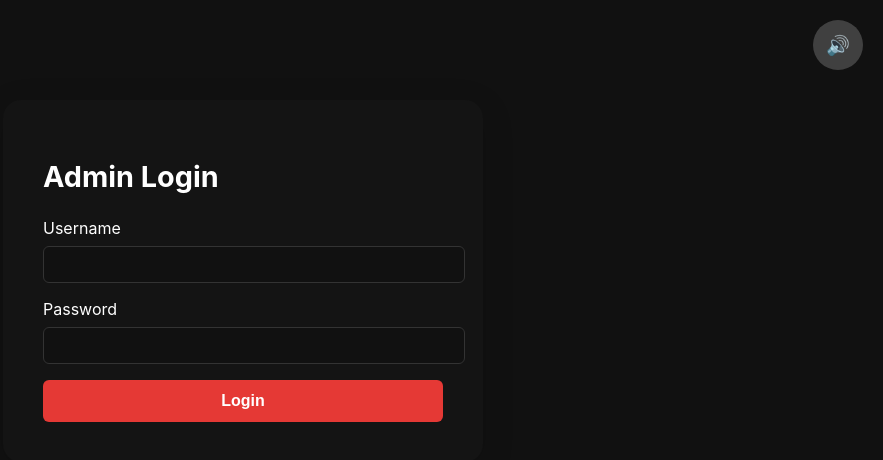
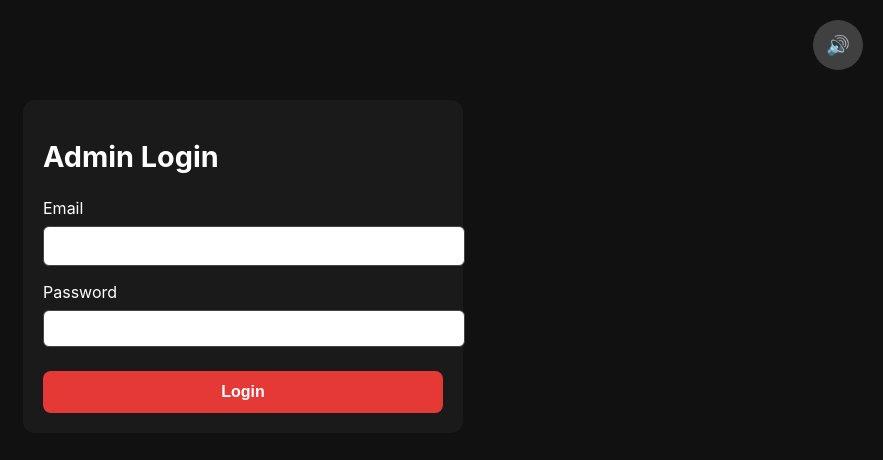
Before and after one commit to kushagrakartikeye/ndtv-website, a Next.js app: page /admin/login in a window 1280 px wide. Both pictures are taken after a click on the button "😊 Cheery". Shown: the top 460 px of the page, without its empty margins (397-1280 px from the left). Built offline with nearby package versions, Linux system fonts and the light colour scheme.

Commit message:
Fix TypeScript error in admin login

```diff
--- a/src/app/admin/login/page.tsx
+++ b/src/app/admin/login/page.tsx
@@ -3,91 +3,67 @@ import { useState } from 'react';
 import { useRouter } from 'next/navigation';
 
 export default function AdminLogin() {
-  const [username, setUsername] = useState('');
+  const [email, setEmail] = useState('');
   const [password, setPassword] = useState('');
   const [error, setError] = useState('');
   const router = useRouter();
 
-  const handleSubmit = async (e) => {
+  const handleSubmit = async (e: React.FormEvent<HTMLFormElement>) => {
     e.preventDefault();
-
     try {
       const res = await fetch('/api/admin/login', {
         method: 'POST',
         headers: { 'Content-Type': 'application/json' },
-        body: JSON.stringify({ username, password }),
+        body: JSON.stringify({ email, password }),
       });
-
-      const data = await res.json();
-
-      if (res.ok && data.token) {
-        // Set token in localStorage
-        localStorage.setItem('adminToken', data.token);
+      const json = await res.json();
+      if (res.ok) {
+        localStorage.setItem('adminToken', json.token);
         router.push('/admin/dashboard');
       } else {
-        setError('Invalid credentials');
+        setError(json.message || 'Login failed');
       }
     } catch (err) {
-      setError('Server error');
+      setError('An error occurred. Please try again.');
     }
   };
 
   return (
-    <div style={{
-      maxWidth: 400,
-      margin: '100px auto',
-      padding: '40px',
-      background: 'rgba(20,20,20,0.9)',
-      borderRadius: 18,
-      boxShadow: '0 8px 32px rgba(0,0,0,0.15)'
-    }}>
-      <h1 style={{ fontSize: '1.8rem', marginBottom: 24 }}>Admin Login</h1>
-      <form onSubmit={handleSubmit} style={{ display: 'flex', flexDirection: 'column', gap: 16 }}>
-        <div>
-          <label style={{ display: 'block', marginBottom: 8 }}>Username</label>
+    <div style={{ maxWidth: 400, margin: '100px auto', padding: '20px', background: '#1a1a1a', borderRadius: 12 }}>
+      <h1 style={{ fontSize: '1.8rem', color: '#fff', marginBottom: 24 }}>Admin Login</h1>
+      {error && <p style={{ color: '#ff6b6b', marginBottom: 16 }}>{error}</p>}
+      <form onSubmit={handleSubmit}>
+        <div style={{ marginBottom: 16 }}>
+          <label style={{ display: 'block', marginBottom: 8, color: '#fff' }}>Email</label>
           <input
-            type="text"
-            value={username}
-            onChange={(e) => setUsername(e.target.value)}
-            style={{
-              width: '100%',
-              padding: '10px',
-              borderRadius: 6,
-              border: '1px solid #333',
-              background: '#111',
-              color: '#fff'
-            }}
+            type="email"
+            value={email}
+            onChange={(e) => setEmail(e.target.value)}
+            style={{ width: '100%', padding: '10px', borderRadius: 6, border: '1px solid #444' }}
+            required
           />
         </div>
-        <div>
-          <label style={{ display: 'block', marginBottom: 8 }}>Password</label>
+        <div style={{ marginBottom: 24 }}>
+          <label style={{ display: 'block', marginBottom: 8, color: '#fff' }}>Password</label>
           <input
             type="password"
             value={password}
             onChange={(e) => setPassword(e.target.value)}
-            style={{
-              width: '100%',
-              padding: '10px',
-              borderRadius: 6,
-              border: '1px solid #333',
-              background: '#111',
-              color: '#fff'
-            }}
+            style={{ width: '100%', padding: '10px', borderRadius: 6, border: '1px solid #444' }}
+            required
           />
         </div>
-        {error && <div style={{ color: '#e53935' }}>{error}</div>}
         <button
           type="submit"
           style={{
-            padding: '12px 24px',
+            width: '100%',
+            padding: '12px',
             background: '#e53935',
             color: '#fff',
             border: 'none',
-            borderRadius: 6,
+            borderRadius: 8,
             cursor: 'pointer',
-            fontSize: '1rem',
-            fontWeight: 600,
-            transition: 'background 0.2s'
+            fontWeight: 600
           }}
         >
           Login
```
